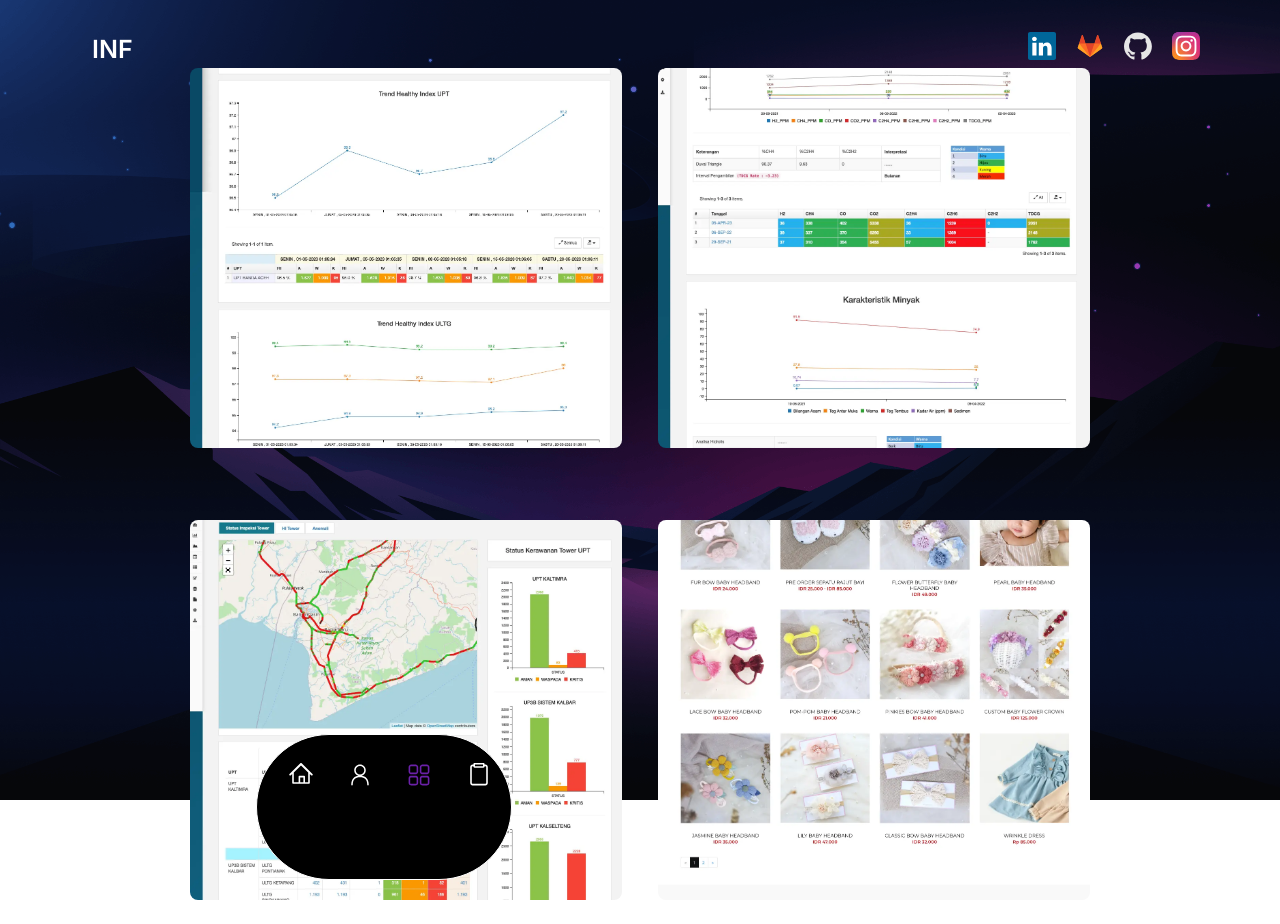
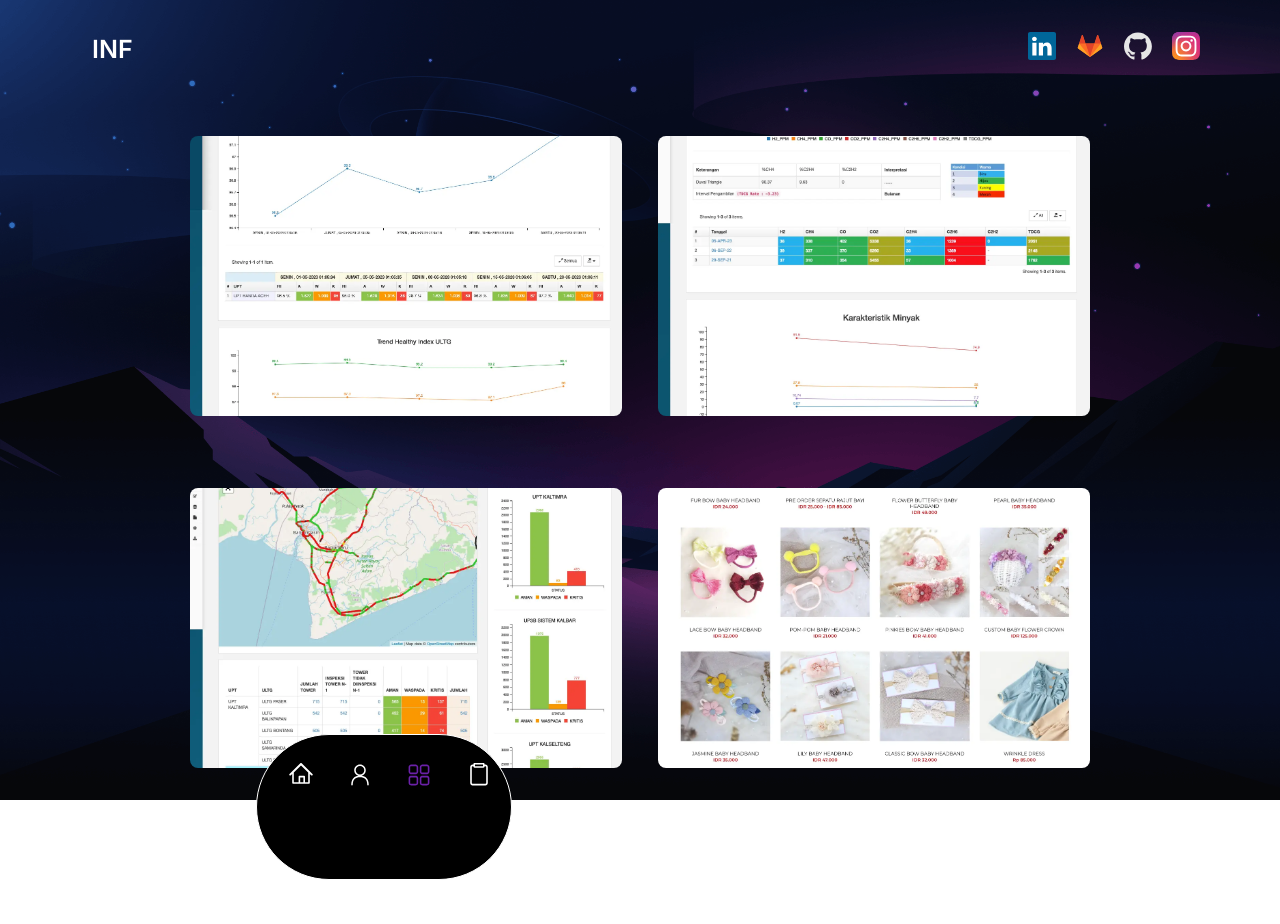
Before and after one commit to irfannur/porto, a Next.js app: page /my-projects in a window 1280 px wide. After the commit the page ends 880 px from the top, so only its background shows below. Built offline with nearby package versions, Linux system fonts and the light colour scheme.

Commit message:
fix proj & frm

```diff
--- a/app/contact-me/page.tsx
+++ b/app/contact-me/page.tsx
@@ -9,7 +9,7 @@ const page = () => {
     >
       <div
         style={{ backgroundImage: "url(atombg-comp.webp)" }}
-        className='right-4 h-[70%] w-[80%] relative bg-cover bg-center rounded-xl border border-white'
+        className='h-[70%] w-[80%] relative bg-cover bg-center rounded-xl border border-white'
       >
         <div className='p-10 w-[70%] md:w-[50%] w-full'>
           <ContactForm />
--- a/app/globals.css
+++ b/app/globals.css
@@ -77,3 +77,13 @@ body {
 .content {
   padding: 10px 0;
 }
+
+.hide-scroll {
+  scrollbar-width: none; /* Untuk Firefox */
+  -ms-overflow-style: none; /* Untuk IE 10+ */
+}
+
+.hide-scroll::-webkit-scrollbar {
+  width: 0; /* Untuk Chrome, Safari, Opera */
+  height: 0;
+}
--- a/app/my-projects/page.tsx
+++ b/app/my-projects/page.tsx
@@ -12,13 +12,13 @@ const page = () => {
       style={{ backgroundImage: "url(/main-bg.webp)" }}
       className='w-screen h-screen flex items-center justify-center bg-center bg-cover'
     >
-      <div className='grid grid-cols-2 gap-5 max-w-[90%] max-h-[90%] flex flex-wrap'>
+      <div className='mt-[100px] grid grid-cols-2 gap-5 max-w-[90%] max-h-[90%] overflow-auto flex flex-wrap hide-scroll'>
         {Projects.map((project, index) => (
           <ProjectCard
-              key={index}
-              title={project.title}
-              text={project.text}
-              image={project.src}
+            key={index}
+            title={project.title}
+            text={project.text}
+            image={project.src}
           />
         ))}
       </div>
--- a/components/Navigation.tsx
+++ b/components/Navigation.tsx
@@ -33,7 +33,7 @@ const Navigation = () => {
     return (
         <div
         style={{left: "20%"}}
-        className='absolute z-[50] -bottom-20 w-[50%] md:w-[20%] max-h-[150px] rounded-full flex justify-between items-center border py-7 bg-black px-4 border-white'
+        className='p-3 absolute z-[50] -bottom-20 w-[50%] md:w-[20%] max-h-[150px] rounded-full flex justify-between items-center border py-7 bg-black px-4 border-white'
         >
             {isRouting && <Transition />}
             {NavLinks.map((nav) => (
--- a/components/ProjectCard.tsx
+++ b/components/ProjectCard.tsx
@@ -37,7 +37,7 @@ const ProjectCard = ({ image, title, text }: Props) => {
             <div className="flex items-center mb-4">
                 <div
                     onClick={handleFlip}
-                    className='w-[450px] h-[380px] rounded-md cursor-pointer '
+                    className='w-[450px] h-[280px] rounded-md cursor-pointer '
                 >
                     <motion.div
                         className='flip-card-inner w-full h-full'
```
